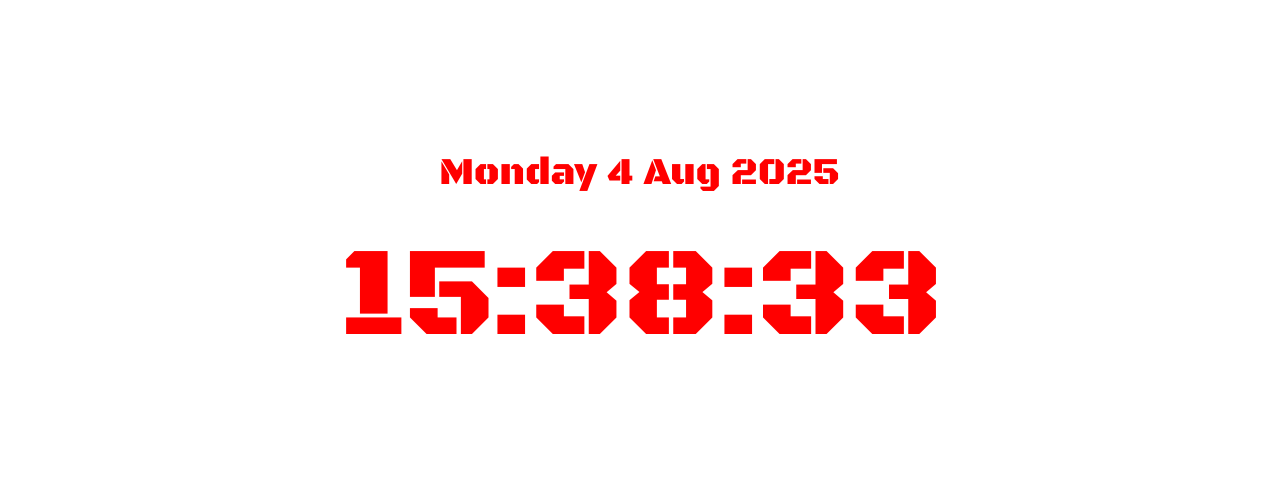
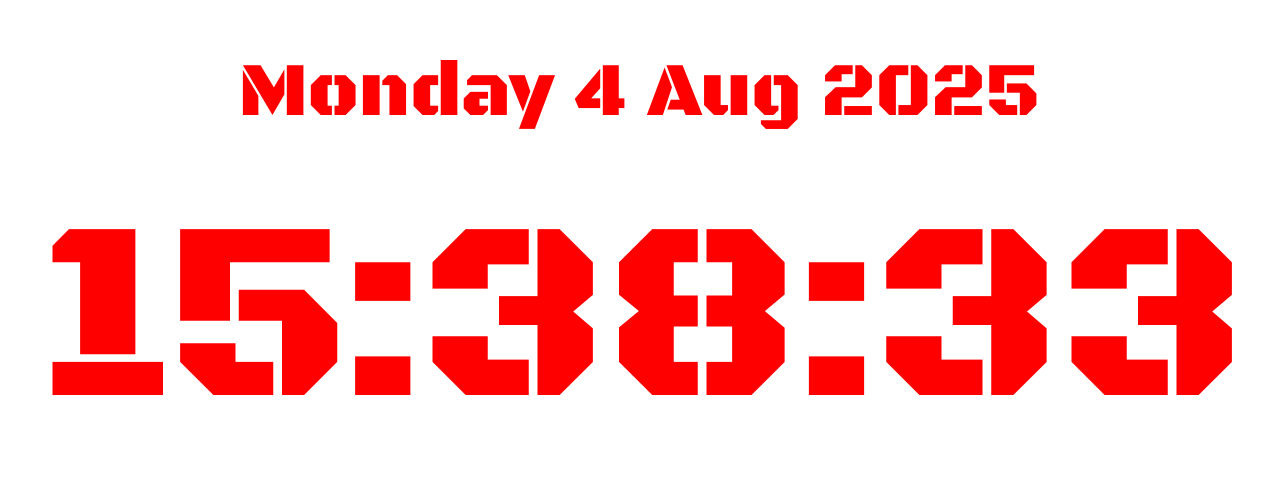
Before and after one commit to user421921/tacdatesite, a plain HTML site: page index.html in a window 1280 px wide. Shown: the part 137-621 px from the top of the page. Drawn offline with Linux system fonts and the light colour scheme.

Commit message:
Update index.html

```diff
--- a/index.html
+++ b/index.html
@@ -18,11 +18,11 @@
       text-align: center;
     }
     #date {
-      font-size: 3vw;
+      font-size: 6vw;
       margin-bottom: 20px;
     }
     #clock {
-      font-size: 10vw;
+      font-size: 20vw;
     }
   </style>
 </head>
```
